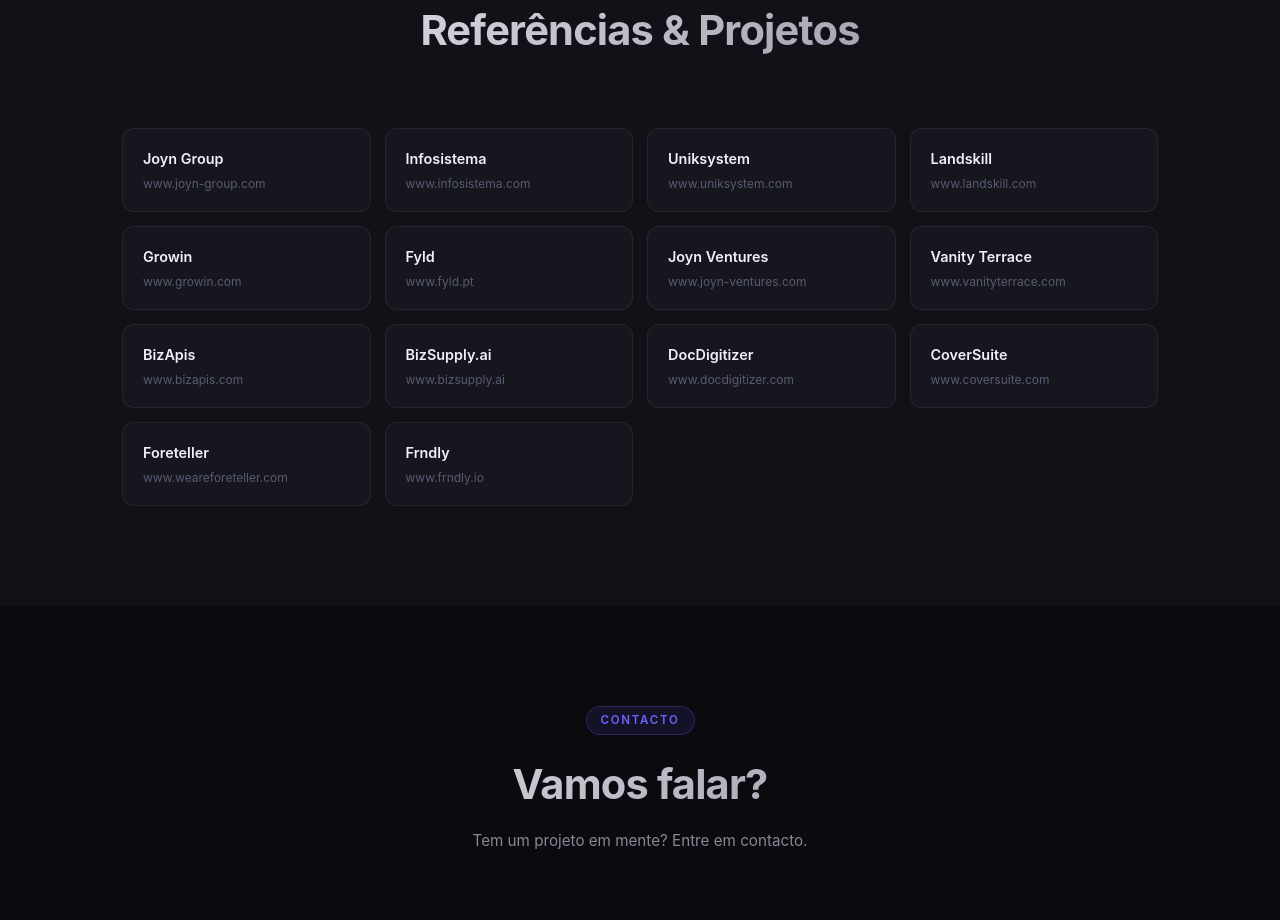
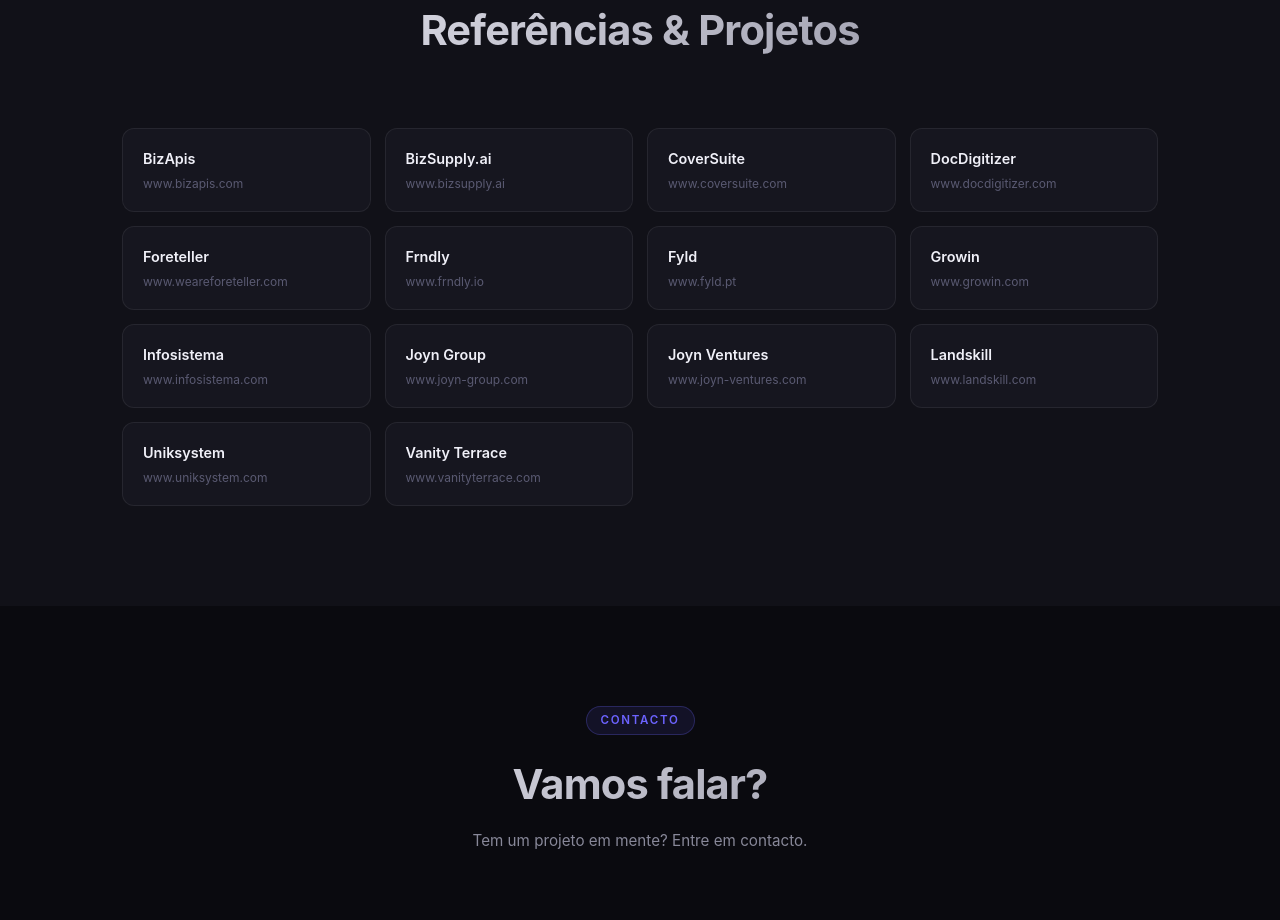
Before and after one commit to enovar/CV, a React (Vite) app: page / in a window 1280 px wide. Shown: the part 5740-6660 px from the top of the page. Built offline with nearby package versions, Linux system fonts and the light colour scheme.

Commit message:
Update cv.js

```diff
--- a/src/data/cv.js
+++ b/src/data/cv.js
@@ -40,19 +40,19 @@
     { slug: 'email-captcha-logger', downloadUrl: 'https://github.com/enovar/EmailLogger/releases/download/v1.0/wp-email-logger.zip' },
   ],
   references: [
-    { name: "Joyn Group", url: "https://www.joyn-group.com" },
-    { name: "Infosistema", url: "https://www.infosistema.com" },
-    { name: "Uniksystem", url: "https://www.uniksystem.com" },
-    { name: "Landskill", url: "https://www.landskill.com" },
-    { name: "Growin", url: "https://www.growin.com" },
-    { name: "Fyld", url: "https://www.fyld.pt" },
-    { name: "Joyn Ventures", url: "https://www.joyn-ventures.com" },
-    { name: "Vanity Terrace", url: "https://www.vanityterrace.com" },
     { name: "BizApis", url: "https://www.bizapis.com" },
     { name: "BizSupply.ai", url: "https://www.bizsupply.ai" },
+    { name: "CoverSuite", url: "https://www.coversuite.com" },
     { name: "DocDigitizer", url: "https://www.docdigitizer.com" },
-    { name: "CoverSuite", url: "https://www.coversuite.com" },
     { name: "Foreteller", url: "https://www.weareforeteller.com" },
     { name: "Frndly", url: "https://www.frndly.io" },
+    { name: "Fyld", url: "https://www.fyld.pt" },
+    { name: "Growin", url: "https://www.growin.com" },
+    { name: "Infosistema", url: "https://www.infosistema.com" },
+    { name: "Joyn Group", url: "https://www.joyn-group.com" },
+    { name: "Joyn Ventures", url: "https://www.joyn-ventures.com" },
+    { name: "Landskill", url: "https://www.landskill.com" },
+    { name: "Uniksystem", url: "https://www.uniksystem.com" },
+    { name: "Vanity Terrace", url: "https://www.vanityterrace.com" },
   ],
 };
```
